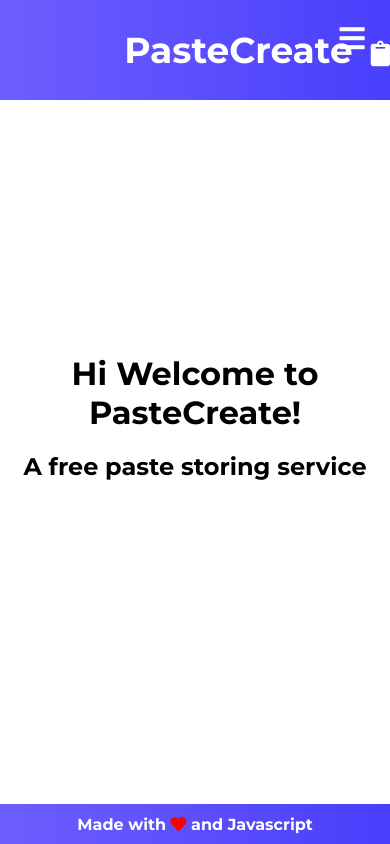
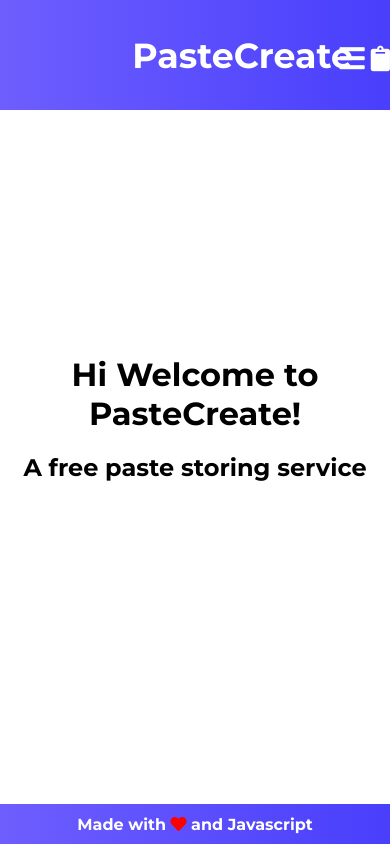
Before and after one commit to Atharva21/PasteCreate, a React (Create React App) app in the folder frontend/: page / in a window 390 px wide. Built offline with nearby package versions, Linux system fonts and the light colour scheme.

Commit message:
change font size ,padding & marign

```diff
--- a/frontend/src/App.css
+++ b/frontend/src/App.css
@@ -66,6 +66,7 @@
 
 .nav-links:hover {
     background-color: #6d76f7;
+    background-position: 20px 20px;
     border-radius: 4px;
     transition: all 0.2s ease-out;
 }
--- a/frontend/src/css/Homepage.module.css
+++ b/frontend/src/css/Homepage.module.css
@@ -9,7 +9,7 @@
     flex-direction: column;
     align-items: center;
     justify-content: center;
-    height: 79vh;
+    height: 77vh;
 }
 
 @media screen and (min-width: 760px) {
--- a/frontend/src/css/NavBar.module.css
+++ b/frontend/src/css/NavBar.module.css
@@ -1,10 +1,10 @@
 .navbarItems {
     background: linear-gradient(90deg, rgb(110, 94, 254) 0%, rgba(73, 63, 252, 1) 100%);
-    height: 100px;
+    height: 110px;
     display: flex;
     justify-content: center;
     align-items: center;
-    font-size: 1.5rem;
+    font-size: 1.45rem;
 }
 
 .navbarItems a {
@@ -75,7 +75,7 @@
     .menuIcon {
         display: block;
         position: absolute;
-        top: 0;
+        top: 20px;
         right: 0;
         transform: translate(-100%, 60%);
         font-size: 1.8rem;
```
